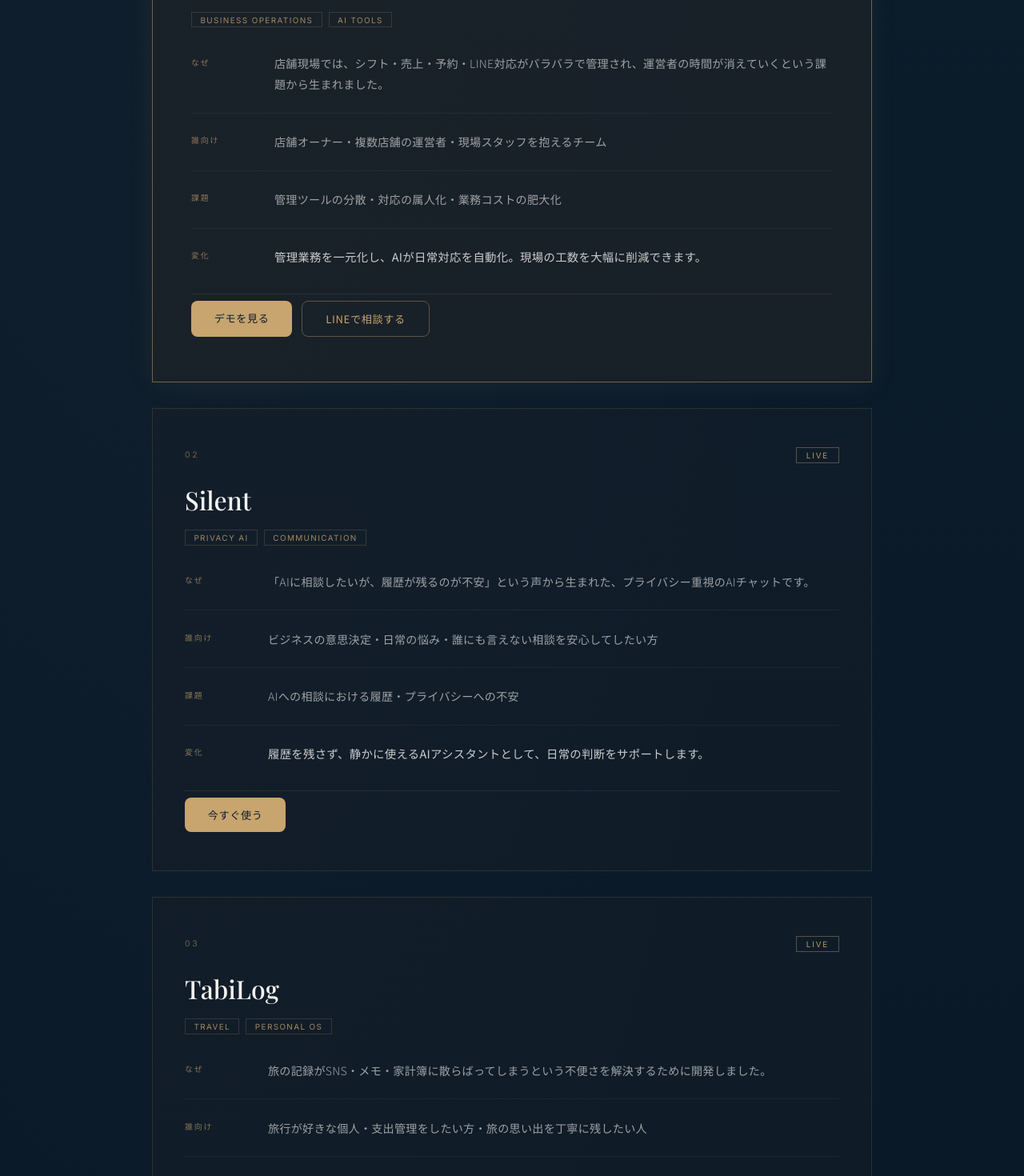
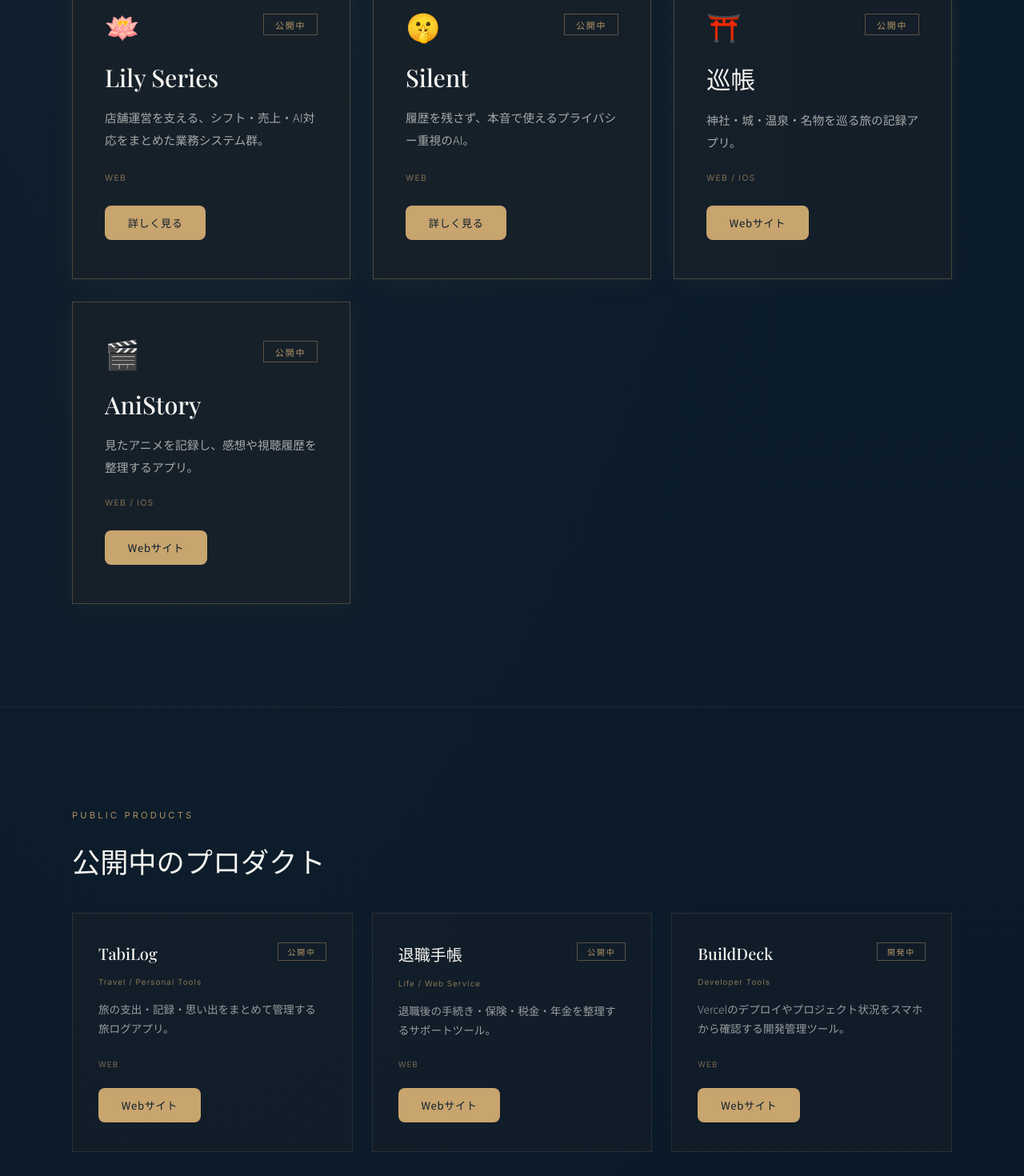
Before and after one commit to phanthyuu-hue/dexter-co-site, a Next.js app: page /products in a window 1280 px wide. Shown: the part 1080-2550 px from the top of the page at 80% size. Built offline with nearby package versions, Linux system fonts and the light colour scheme; a web font is replaced by a local one.

Commit message:
feat: Productsページを情報設計ベースでリニューアル（Hero/Featured/Public/Beta/DexTech構成、data/products.ts駆動）

```diff
--- a/app/products/page.tsx
+++ b/app/products/page.tsx
@@ -3,6 +3,7 @@
 import Image from "next/image";
 import Link from "next/link";
 import { usePathname } from "next/navigation";
+import { getProductBySlug, type Product } from "@/data/products";
 
 /* ── Section label ── */
 function SectionLabel({ children }: { children: React.ReactNode }) {
@@ -110,9 +111,8 @@
           </span>
         </h1>
         <span style={{ display: "block", width: "40px", height: "1px", backgroundColor: "var(--gold)", opacity: 0.7, marginBottom: "2.5rem" }} />
-        {/* リード文 — 追加 */}
         <p style={{ fontFamily: "var(--font-noto)", fontSize: "1.05rem", lineHeight: 2, color: "rgba(245,244,240,0.78)", fontWeight: 300, maxWidth: "580px", letterSpacing: "0.04em", marginBottom: "0.75rem" }}>
-          これらのプロダクトは、Dexter & Co. が発見した課題をもとに、DexTech が開発しています。
+          現在提供中のAIツール・業務システム・アプリをご紹介します。
         </p>
         <p style={{ fontFamily: "var(--font-noto)", fontSize: "0.92rem", lineHeight: 1.9, color: "rgba(245,244,240,0.5)", fontWeight: 300, maxWidth: "560px", letterSpacing: "0.03em" }}>
           課題発見からプロダクト化までを一貫して行う、私たちの実績です。
@@ -122,122 +122,326 @@
   );
 }
 
-/* ─── Product Cards (改: 統一フォーマット) ─── */
-const products = [
-  {
-    name: "Lily Series",
-    tags: ["Business Operations", "AI Tools"],
-    why: "店舗現場では、シフト・売上・予約・LINE対応がバラバラで管理され、運営者の時間が消えていくという課題から生まれました。",
-    forWhom: "店舗オーナー・複数店舗の運営者・現場スタッフを抱えるチーム",
-    problem: "管理ツールの分散・対応の属人化・業務コストの肥大化",
-    change: "管理業務を一元化し、AIが日常対応を自動化。現場の工数を大幅に削減できます。",
-    status: "Live",
-    ctas: [
-      { label: "デモを見る", href: "https://lily-os.vercel.app/", external: true, primary: true },
-      { label: "LINEで相談する", href: "https://line.me/ti/p/~hello-dexter", external: true, primary: false },
-    ],
-    featured: true,
-  },
-  {
-    name: "Silent",
-    tags: ["Privacy AI", "Communication"],
-    why: "「AIに相談したいが、履歴が残るのが不安」という声から生まれた、プライバシー重視のAIチャットです。",
-    forWhom: "ビジネスの意思決定・日常の悩み・誰にも言えない相談を安心してしたい方",
-    problem: "AIへの相談における履歴・プライバシーへの不安",
-    change: "履歴を残さず、静かに使えるAIアシスタントとして、日常の判断をサポートします。",
-    status: "Live",
-    ctas: [
-      { label: "今すぐ使う", href: "/silent", external: false, primary: true },
-    ],
-    featured: false,
-  },
-  {
-    name: "TabiLog",
-    tags: ["Travel", "Personal OS"],
-    why: "旅の記録がSNS・メモ・家計簿に散らばってしまうという不便さを解決するために開発しました。",
-    forWhom: "旅行が好きな個人・支出管理をしたい方・旅の思い出を丁寧に残したい人",
-    problem: "旅の記録・支出・思い出が複数ツールに分散してしまう",
-    change: "旅の支出・記録・思い出をひとつのアプリにまとめ、AIが振り返りをサポートします。",
-    status: "Live",
-    ctas: [
-      { label: "アプリを見る", href: "https://tabilog.app", external: true, primary: true },
-    ],
-    featured: false,
-  },
-];
+/* ─── Status badge ─── */
+function StatusBadge({ status, large }: { status: string; large?: boolean }) {
+  return (
+    <span
+      style={{
+        fontFamily: "var(--font-inter)",
+        fontSize: large ? "0.68rem" : "0.62rem",
+        letterSpacing: "0.18em",
+        textTransform: "uppercase",
+        color: "rgba(200,164,110,0.9)",
+        border: "1px solid rgba(200,164,110,0.4)",
+        padding: large ? "0.3rem 0.85rem" : "0.2rem 0.75rem",
+        whiteSpace: "nowrap",
+      }}
+    >
+      {status}
+    </span>
+  );
+}
 
-function ProductCards() {
+/** 保有データから対応プラットフォームを動的に導出する（products.tsに新規フィールドを増やさない） */
+function getPlatforms(product: Product): string[] {
+  const platforms: string[] = [];
+  if (product.websiteUrl) platforms.push("Web");
+  if (product.appStoreUrl) platforms.push("iOS");
+  if (platforms.length === 0) platforms.push("準備中");
+  return platforms;
+}
+
+/* ─── CTA button ─── */
+function CtaButton({ href, label, primary }: { href: string | null; label: string; primary?: boolean }) {
+  if (!href) {
+    return (
+      <span
+        style={{
+          display: "inline-block",
+          padding: "0.75rem 1.8rem",
+          fontFamily: "var(--font-noto)",
+          fontSize: "0.82rem",
+          fontWeight: 400,
+          letterSpacing: "0.05em",
+          borderRadius: "8px",
+          border: "1px solid rgba(245,244,240,0.15)",
+          color: "rgba(245,244,240,0.3)",
+        }}
+      >
+        Coming Soon
+      </span>
+    );
+  }
+  const external = href.startsWith("http");
   return (
-    <section style={{ padding: "10rem 2.5rem", borderBottom: "1px solid rgba(245,244,240,0.06)" }}>
-      <div style={{ maxWidth: "900px", margin: "0 auto", display: "flex", flexDirection: "column", gap: "2rem" }}>
-        {products.map((product, i) => (
-          <div
-            key={product.name}
-            style={{
-              border: product.featured ? "1px solid rgba(200,164,110,0.5)" : "1px solid rgba(200,164,110,0.15)",
-              background: product.featured ? "rgba(30,35,41,0.7)" : "rgba(30,35,41,0.3)",
-              padding: product.featured ? "3.5rem 3rem" : "3rem 2.5rem",
-              transition: "border-color 0.3s, transform 0.25s, box-shadow 0.25s",
-              boxShadow: product.featured ? "0 4px 32px rgba(200,164,110,0.08)" : "none",
-            }}
-            onMouseEnter={(e) => { e.currentTarget.style.transform = "translateY(-3px)"; e.currentTarget.style.boxShadow = "0 12px 40px rgba(0,0,0,0.3)"; e.currentTarget.style.borderColor = "rgba(200,164,110,0.45)"; }}
-            onMouseLeave={(e) => { e.currentTarget.style.transform = "translateY(0)"; e.currentTarget.style.boxShadow = product.featured ? "0 4px 32px rgba(200,164,110,0.08)" : "none"; e.currentTarget.style.borderColor = product.featured ? "rgba(200,164,110,0.5)" : "rgba(200,164,110,0.15)"; }}
-          >
-            {/* 上部 */}
-            <div style={{ display: "flex", justifyContent: "space-between", alignItems: "center", marginBottom: "1.5rem" }}>
-              <span style={{ fontFamily: "var(--font-inter)", fontSize: "0.65rem", letterSpacing: "0.25em", color: "var(--gold)", opacity: 0.5 }}>{String(i + 1).padStart(2, "0")}</span>
-              <span style={{ fontFamily: "var(--font-inter)", fontSize: "0.62rem", letterSpacing: "0.18em", textTransform: "uppercase", color: "rgba(200,164,110,0.9)", border: "1px solid rgba(200,164,110,0.4)", padding: "0.2rem 0.75rem" }}>
-                {product.status}
-              </span>
-            </div>
+    <a
+      href={href}
+      target={external ? "_blank" : undefined}
+      rel={external ? "noopener noreferrer" : undefined}
+      style={{
+        display: "inline-block",
+        padding: "0.75rem 1.8rem",
+        fontFamily: "var(--font-noto)",
+        fontSize: "0.82rem",
+        fontWeight: 400,
+        letterSpacing: "0.05em",
+        textDecoration: "none",
+        transition: "all 0.25s",
+        borderRadius: "8px",
+        ...(primary
+          ? { backgroundColor: "var(--gold)", color: "var(--navy)" }
+          : { border: "1px solid rgba(200,164,110,0.4)", color: "var(--gold)" }),
+      }}
+      onMouseEnter={(e) => {
+        if (primary) {
+          e.currentTarget.style.opacity = "0.85";
+          e.currentTarget.style.transform = "translateY(-1px)";
+        } else {
+          e.currentTarget.style.borderColor = "rgba(200,164,110,0.8)";
+        }
+      }}
+      onMouseLeave={(e) => {
+        e.currentTarget.style.opacity = "1";
+        e.currentTarget.style.transform = "translateY(0)";
+        if (!primary) e.currentTarget.style.borderColor = "rgba(200,164,110,0.4)";
+      }}
+    >
+      {label}
+    </a>
+  );
+}
 
-            {/* 名前 */}
-            <h2 style={{ fontFamily: "var(--font-playfair)", fontSize: "clamp(1.4rem, 3vw, 2rem)", fontWeight: 500, color: "var(--offwhite)", marginBottom: "1rem" }}>{product.name}</h2>
+/* ════════════════════════════════════════
+   Featured Products
+   会社の代表プロダクト：Lily Series / Silent / 巡帳 / AniStory
+════════════════════════════════════════ */
 
-            {/* タグ */}
-            <div style={{ display: "flex", gap: "0.5rem", flexWrap: "wrap", marginBottom: "2rem" }}>
-              {product.tags.map((tag) => (
-                <span key={tag} style={{ fontFamily: "var(--font-inter)", fontSize: "0.62rem", letterSpacing: "0.14em", textTransform: "uppercase", color: "var(--gold)", border: "1px solid rgba(200,164,110,0.25)", padding: "0.18rem 0.65rem", opacity: 0.8 }}>{tag}</span>
-              ))}
-            </div>
+interface FeaturedEntry {
+  icon: string;
+  name: string;
+  description: string;
+  status: string;
+  platforms: string[];
+  ctaLabel: string;
+  ctaHref: string | null;
+  ctaPrimary?: boolean;
+}
 
-            {/* 統一フォーマット */}
-            <div style={{ display: "flex", flexDirection: "column", gap: "1.4rem", marginBottom: "2rem" }}>
-              {/* なぜ */}
-              <div style={{ display: "grid", gridTemplateColumns: "5rem 1fr", gap: "1.5rem", paddingBottom: "1.4rem", borderBottom: "1px solid rgba(245,244,240,0.05)" }}>
-                <p style={{ fontFamily: "var(--font-inter)", fontSize: "0.62rem", letterSpacing: "0.18em", textTransform: "uppercase", color: "var(--gold)", opacity: 0.65, paddingTop: "0.2rem" }}>なぜ</p>
-                <p style={{ fontFamily: "var(--font-noto)", fontSize: "0.88rem", lineHeight: 1.85, color: "rgba(245,244,240,0.62)", fontWeight: 300, letterSpacing: "0.02em" }}>{product.why}</p>
+function buildFeaturedEntries(): FeaturedEntry[] {
+  const lily = getProductBySlug("lily");
+  const silent = getProductBySlug("silent");
+  const juncho = getProductBySlug("juncho");
+  const anistory = getProductBySlug("anistory");
+
+  const entries: FeaturedEntry[] = [];
+
+  if (lily) {
+    entries.push({
+      icon: "🪷",
+      name: "Lily Series",
+      description: "店舗運営を支える、シフト・売上・AI対応をまとめた業務システム群。",
+      status: "公開中",
+      platforms: getPlatforms(lily),
+      ctaLabel: "詳しく見る",
+      ctaHref: lily.websiteUrl,
+      ctaPrimary: true,
+    });
+  }
+  if (silent) {
+    entries.push({
+      icon: "🤫",
+      name: silent.name,
+      description: silent.description,
+      status: silent.status,
+      platforms: getPlatforms(silent),
+      ctaLabel: "詳しく見る",
+      ctaHref: "/silent",
+      ctaPrimary: true,
+    });
+  }
+  if (juncho) {
+    entries.push({
+      icon: "⛩️",
+      name: juncho.name,
+      description: juncho.description,
+      status: juncho.status,
+      platforms: getPlatforms(juncho),
+      ctaLabel: "Webサイト",
+      ctaHref: juncho.websiteUrl,
+      ctaPrimary: true,
+    });
+  }
+  if (anistory) {
+    entries.push({
+      icon: "🎬",
+      name: anistory.name,
+      description: anistory.description,
+      status: anistory.status,
+      platforms: getPlatforms(anistory),
+      ctaLabel: "Webサイト",
+      ctaHref: anistory.websiteUrl,
+      ctaPrimary: true,
+    });
+  }
+
+  return entries;
+}
+
+function FeaturedProducts() {
+  const entries = buildFeaturedEntries();
+
+  return (
+    <section style={{ padding: "8rem 2.5rem", borderBottom: "1px solid rgba(245,244,240,0.06)" }}>
+      <div style={{ maxWidth: "1100px", margin: "0 auto" }}>
+        <SectionLabel>Featured</SectionLabel>
+        <h2 style={{ fontFamily: "var(--font-playfair)", fontSize: "clamp(1.8rem, 4vw, 2.6rem)", fontWeight: 500, color: "var(--offwhite)", marginBottom: "0.75rem" }}>
+          代表プロダクト
+        </h2>
+        <p style={{ fontFamily: "var(--font-noto)", fontSize: "0.92rem", color: "rgba(245,244,240,0.5)", fontWeight: 300, marginBottom: "3rem", maxWidth: "560px" }}>
+          Dexter &amp; Co. が現在最も力を入れているプロダクトです。
+        </p>
+        <div style={{ display: "grid", gridTemplateColumns: "repeat(auto-fit, minmax(320px, 1fr))", gap: "1.75rem" }}>
+          {entries.map((entry) => (
+            <div
+              key={entry.name}
+              style={{
+                border: "1px solid rgba(200,164,110,0.3)",
+                background: "rgba(30,35,41,0.55)",
+                padding: "3rem 2.5rem",
+                display: "flex",
+                flexDirection: "column",
+                boxShadow: "0 4px 32px rgba(200,164,110,0.06)",
+                transition: "transform 0.25s, box-shadow 0.25s, border-color 0.3s",
+              }}
+              onMouseEnter={(e) => {
+                e.currentTarget.style.transform = "translateY(-3px)";
+                e.currentTarget.style.boxShadow = "0 12px 40px rgba(0,0,0,0.3)";
+                e.currentTarget.style.borderColor = "rgba(200,164,110,0.55)";
+              }}
+              onMouseLeave={(e) => {
+                e.currentTarget.style.transform = "translateY(0)";
+                e.currentTarget.style.boxShadow = "0 4px 32px rgba(200,164,110,0.06)";
+                e.currentTarget.style.borderColor = "rgba(200,164,110,0.3)";
+              }}
+            >
+              <div style={{ display: "flex", justifyContent: "space-between", alignItems: "flex-start", marginBottom: "1.5rem" }}>
+                <span style={{ fontSize: "2.2rem", lineHeight: 1 }} aria-hidden>{entry.icon}</span>
+                <StatusBadge status={entry.status} large />
               </div>
-              {/* 誰向け */}
-              <div style={{ display: "grid", gridTemplateColumns: "5rem 1fr", gap: "1.5rem", paddingBottom: "1.4rem", borderBottom: "1px solid rgba(245,244,240,0.05)" }}>
-                <p style={{ fontFamily: "var(--font-inter)", fontSize: "0.62rem", letterSpacing: "0.18em", textTransform: "uppercase", color: "var(--gold)", opacity: 0.65, paddingTop: "0.2rem" }}>誰向け</p>
-                <p style={{ fontFamily: "var(--font-noto)", fontSize: "0.88rem", lineHeight: 1.85, color: "rgba(245,244,240,0.62)", fontWeight: 300, letterSpacing: "0.02em" }}>{product.forWhom}</p>
-              </div>
-              {/* 解決する課題 */}
-              <div style={{ display: "grid", gridTemplateColumns: "5rem 1fr", gap: "1.5rem", paddingBottom: "1.4rem", borderBottom: "1px solid rgba(245,244,240,0.05)" }}>
-                <p style={{ fontFamily: "var(--font-inter)", fontSize: "0.62rem", letterSpacing: "0.18em", textTransform: "uppercase", color: "var(--gold)", opacity: 0.65, paddingTop: "0.2rem" }}>課題</p>
-                <p style={{ fontFamily: "var(--font-noto)", fontSize: "0.88rem", lineHeight: 1.85, color: "rgba(245,244,240,0.62)", fontWeight: 300, letterSpacing: "0.02em" }}>{product.problem}</p>
-              </div>
-              {/* 変化 */}
-              <div style={{ display: "grid", gridTemplateColumns: "5rem 1fr", gap: "1.5rem" }}>
-                <p style={{ fontFamily: "var(--font-inter)", fontSize: "0.62rem", letterSpacing: "0.18em", textTransform: "uppercase", color: "var(--gold)", opacity: 0.65, paddingTop: "0.2rem" }}>変化</p>
-                <p style={{ fontFamily: "var(--font-noto)", fontSize: "0.9rem", lineHeight: 1.85, color: "rgba(245,244,240,0.82)", fontWeight: 400, letterSpacing: "0.02em" }}>{product.change}</p>
+              <h3 style={{ fontFamily: "var(--font-playfair)", fontSize: "clamp(1.5rem, 3vw, 1.9rem)", fontWeight: 500, color: "var(--offwhite)", marginBottom: "1rem" }}>
+                {entry.name}
+              </h3>
+              <p style={{ fontFamily: "var(--font-noto)", fontSize: "0.92rem", lineHeight: 1.9, color: "rgba(245,244,240,0.65)", fontWeight: 300, marginBottom: "1.5rem", flexGrow: 1 }}>
+                {entry.description}
+              </p>
+              <p style={{ fontFamily: "var(--font-inter)", fontSize: "0.65rem", letterSpacing: "0.12em", textTransform: "uppercase", color: "var(--gold)", opacity: 0.6, marginBottom: "1.75rem" }}>
+                {entry.platforms.join(" / ")}
+              </p>
+              <div>
+                <CtaButton href={entry.ctaHref} label={entry.ctaLabel} primary={entry.ctaPrimary} />
               </div>
             </div>
+          ))}
+        </div>
+      </div>
+    </section>
+  );
+}
 
-            {/* CTAs */}
-            <div style={{ display: "flex", gap: "0.75rem", flexWrap: "wrap", paddingTop: "0.5rem", borderTop: "1px solid rgba(200,164,110,0.12)" }}>
-              {product.ctas.map((btn, j) => (
-                <a key={j} href={btn.href} target={btn.external ? "_blank" : undefined} rel={btn.external ? "noopener noreferrer" : undefined}
-                  style={{ display: "inline-block", padding: "0.75rem 1.8rem", fontFamily: "var(--font-noto)", fontSize: "0.82rem", fontWeight: 400, letterSpacing: "0.05em", textDecoration: "none", transition: "all 0.25s", borderRadius: "8px", ...(btn.primary ? { backgroundColor: "var(--gold)", color: "var(--navy)" } : { border: "1px solid rgba(200,164,110,0.4)", color: "var(--gold)" }) }}
-                  onMouseEnter={(e) => { if (btn.primary) { e.currentTarget.style.opacity = "0.85"; e.currentTarget.style.transform = "translateY(-1px)"; } else e.currentTarget.style.borderColor = "rgba(200,164,110,0.8)"; }}
-                  onMouseLeave={(e) => { e.currentTarget.style.opacity = "1"; e.currentTarget.style.transform = "translateY(0)"; if (!btn.primary) e.currentTarget.style.borderColor = "rgba(200,164,110,0.4)"; }}>
-                  {btn.label}
-                </a>
-              ))}
-            </div>
-          </div>
-        ))}
+/* ════════════════════════════════════════
+   通常カード（Public Products / Beta・In Development 共通）
+════════════════════════════════════════ */
+
+function ProductCard({ product, devOverride }: { product: Product; devOverride?: boolean }) {
+  const platforms = getPlatforms(product);
+  const displayStatus = devOverride ? "開発中" : product.status;
+  const hasLink = Boolean(product.websiteUrl);
+
+  return (
+    <div
+      style={{
+        border: "1px solid rgba(200,164,110,0.15)",
+        background: "rgba(30,35,41,0.35)",
+        padding: "2.25rem 2rem",
+        display: "flex",
+        flexDirection: "column",
+        transition: "border-color 0.25s, background 0.25s, transform 0.2s",
+      }}
+      onMouseEnter={(e) => {
+        e.currentTarget.style.borderColor = "rgba(200,164,110,0.4)";
+        e.currentTarget.style.background = "rgba(30,35,41,0.55)";
+        e.currentTarget.style.transform = "translateY(-2px)";
+      }}
+      onMouseLeave={(e) => {
+        e.currentTarget.style.borderColor = "rgba(200,164,110,0.15)";
+        e.currentTarget.style.background = "rgba(30,35,41,0.35)";
+        e.currentTarget.style.transform = "translateY(0)";
+      }}
+    >
+      <div style={{ display: "flex", justifyContent: "space-between", alignItems: "flex-start", marginBottom: "1rem", gap: "1rem" }}>
+        <h3 style={{ fontFamily: "var(--font-playfair)", fontSize: "1.25rem", fontWeight: 500, color: "var(--offwhite)" }}>
+          {product.name}
+        </h3>
+        <StatusBadge status={displayStatus} />
+      </div>
+      <p style={{ fontFamily: "var(--font-inter)", fontSize: "0.62rem", letterSpacing: "0.1em", color: "var(--gold)", opacity: 0.65, marginBottom: "1rem" }}>
+        {product.category}
+      </p>
+      <p style={{ fontFamily: "var(--font-noto)", fontSize: "0.85rem", lineHeight: 1.8, color: "rgba(245,244,240,0.6)", fontWeight: 300, marginBottom: "1.5rem", flexGrow: 1 }}>
+        {product.description}
+      </p>
+      <p style={{ fontFamily: "var(--font-inter)", fontSize: "0.62rem", letterSpacing: "0.1em", textTransform: "uppercase", color: "var(--gold)", opacity: 0.55, marginBottom: "1.5rem" }}>
+        {platforms.join(" / ")}
+      </p>
+      <div>
+        <CtaButton href={hasLink ? product.websiteUrl : null} label="Webサイト" primary={hasLink} />
+      </div>
+    </div>
+  );
+}
+
+/* ─── Public Products ─── */
+function PublicProducts() {
+  const slugs = ["tabilog", "taishoku-techo", "builddeck"];
+  const items = slugs.map((slug) => getProductBySlug(slug)).filter((p): p is Product => Boolean(p));
+
+  return (
+    <section style={{ padding: "8rem 2.5rem", borderBottom: "1px solid rgba(245,244,240,0.06)" }}>
+      <div style={{ maxWidth: "1100px", margin: "0 auto" }}>
+        <SectionLabel>Public Products</SectionLabel>
+        <h2 style={{ fontFamily: "var(--font-playfair)", fontSize: "clamp(1.6rem, 3.5vw, 2.2rem)", fontWeight: 500, color: "var(--offwhite)", marginBottom: "2.5rem" }}>
+          公開中のプロダクト
+        </h2>
+        <div style={{ display: "grid", gridTemplateColumns: "repeat(auto-fit, minmax(260px, 1fr))", gap: "1.5rem" }}>
+          {items.map((p) => (
+            <ProductCard key={p.slug} product={p} devOverride={p.slug === "builddeck"} />
+          ))}
+        </div>
+      </div>
+    </section>
+  );
+}
+
+/* ─── Beta / In Development ─── */
+function BetaProducts() {
+  const slugs = ["lily-assist", "pochiwork", "chorus"];
+  const items = slugs.map((slug) => getProductBySlug(slug)).filter((p): p is Product => Boolean(p));
+
+  return (
+    <section style={{ padding: "8rem 2.5rem", borderBottom: "1px solid rgba(245,244,240,0.06)", background: "rgba(18,37,57,0.3)" }}>
+      <div style={{ maxWidth: "1100px", margin: "0 auto" }}>
+        <SectionLabel>Beta / In Development</SectionLabel>
+        <h2 style={{ fontFamily: "var(--font-playfair)", fontSize: "clamp(1.6rem, 3.5vw, 2.2rem)", fontWeight: 500, color: "var(--offwhite)", marginBottom: "1rem" }}>
+          β版・開発中のプロダクト
+        </h2>
+        <p style={{ fontFamily: "var(--font-noto)", fontSize: "0.88rem", color: "rgba(245,244,240,0.5)", fontWeight: 300, marginBottom: "2.5rem", maxWidth: "560px" }}>
+          現在開発を進めているプロダクトです。公開時期は順次お知らせします。
+        </p>
+        <div style={{ display: "grid", gridTemplateColumns: "repeat(auto-fit, minmax(260px, 1fr))", gap: "1.5rem" }}>
+          {items.map((p) => (
+            <ProductCard key={p.slug} product={p} />
+          ))}
+        </div>
       </div>
     </section>
   );
@@ -246,7 +450,7 @@
 /* ─── DexTech Section ─── */
 function DexTechSection() {
   return (
-    <section style={{ padding: "10rem 2.5rem", borderBottom: "1px solid rgba(245,244,240,0.06)", background: "rgba(18,37,57,0.3)" }}>
+    <section style={{ padding: "10rem 2.5rem", background: "rgba(18,37,57,0.3)" }}>
       <div style={{ maxWidth: "800px", margin: "0 auto" }}>
         <SectionLabel>DexTech</SectionLabel>
         <div style={{ display: "flex", alignItems: "center", gap: "10px", marginBottom: "0.5rem" }}>
@@ -276,7 +480,9 @@
       <Nav />
       <main>
         <Hero />
-        <ProductCards />
+        <FeaturedProducts />
+        <PublicProducts />
+        <BetaProducts />
         <DexTechSection />
       </main>
       <Footer />
```
